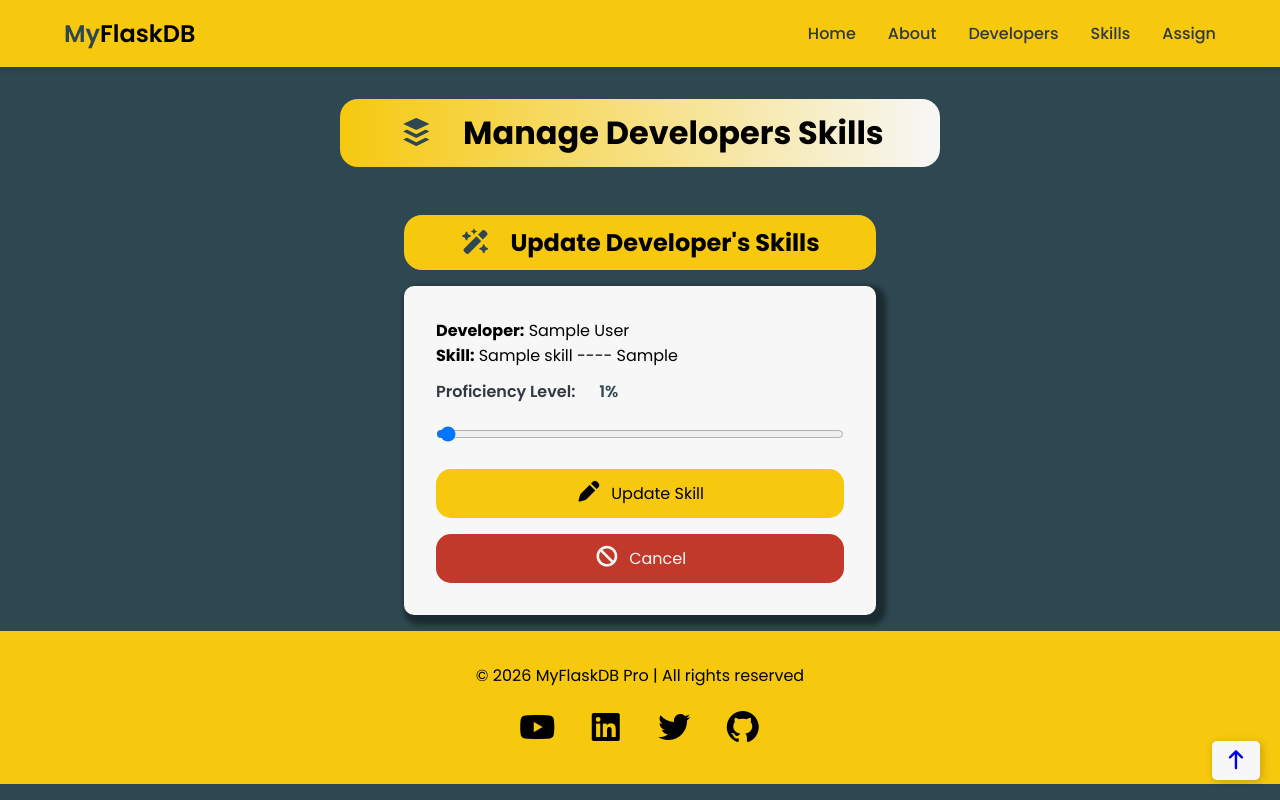
After one commit to Mohd-Idris/Module-4-Project-Python-Flask-DB, a Flask app: page /edit-assign/1 in a window 1280 px wide. The commit adds this page. Run offline with Flask 3, Linux system fonts and the light colour scheme; tables that the repository leaves empty hold one stand-in row (values such as "Sample post"); some libraries are stand-ins or nearby versions.

Commit message:
Added & Styled Edit-Developer-Skills page, Added edit and delete routes in python file

```diff
--- a/app.py
+++ b/app.py
@@ -12,6 +12,8 @@ app.config['SQLALCHEMY_TRACK_MODIFICATIONS'] = False
 # Initialize SQLAlchemy with the Flask app
 db = SQLAlchemy(app)
 
+
+# ============================================================================================================
 # Define the Developer model with id, first_name, last_name, and email fields
 class Developer(db.Model):
     id = db.Column(db.Integer, primary_key=True)
@@ -19,10 +21,17 @@ class Developer(db.Model):
     last_name = db.Column(db.String(50), nullable=False)
     email = db.Column(db.String(100), unique=True, nullable=False)
 
+    # Define the Relationship between Entities (Developer & Skill)
+    skill_asssigned = db.relationship('DeveloperSkill', backref='developer', cascade='all, delete-orphan')
+
+
     # Define the string representation of the Developer model for debugging purposes
     def __repr__(self):
         return f'<Developer {self.first_name} {self.last_name}>'
+# ============================================================================================================
 
+
+# ============================================================================================================
 # Define the Skills model with id, name, category, percentage, and description fields
 class Skill(db.Model):
   id = db.Column(db.Integer, primary_key=True)
@@ -30,11 +39,16 @@ class Skill(db.Model):
   category = db.Column(db.String(50), nullable=False)
   description = db.Column(db.Text, nullable=False)
 
+  # Define the Relationship between Entities (Developer & Skill)
+  developer_asssigned = db.relationship('DeveloperSkill', backref='skill', cascade='all, delete-orphan')
+
   # Define the string representation of the Skill model for debugging purposes
   def __repr__(self):
       return f'<Skill {self.name}>'
+# ============================================================================================================
 
 
+# ============================================================================================================
 # Define the Developer-Skills model with id, dev_id, skill_id, and proficiency_level fields
 class DeveloperSkill(db.Model):
   id = db.Column(db.Integer, primary_key=True)
@@ -43,16 +57,14 @@ class DeveloperSkill(db.Model):
   proficiency_level = db.Column(db.Integer, nullable=False)
 
   # Define the Relationship between Entities (Developer & Skill)
-  developer = db.relationship('Developer', backref=db.backref('skills_assigned', cascade='all, delete-orphan'))
-  skill = db.relationship('Skill', backref=db.backref('developers_assigned', cascade='all, delete-orphan'))
+  # developer = db.relationship('Developer', backref=db.backref('skills_assigned', cascade='all, delete-orphan'))
+  # skill = db.relationship('Skill', backref=db.backref('developers_assigned', cascade='all, delete-orphan'))
 
   def __repr__(self):
     return f'<DeveloperSkill Developer:{self.developer_id} Skill:{self.skill_id}'
+# ============================================================================================================
 
 
-with app.app_context():
-    # Create the database tables based on the defined models
-    db.create_all()
 
 # Home page route -loads HTML from templates Folder
 @app.route("/")
@@ -65,6 +77,7 @@ def home():
 def about():
   return render_template("about.html", title="Database Flask Project - About Page")
 
+# ============================================================================================================
 # Add Developer page route -loads HTML from templates Folder
 @app.route("/developers", methods=["GET", "POST"])
 def add_developer():
@@ -105,19 +118,6 @@ def add_developer():
                               emailInput=email
                               )
 
-    # Validate form data first
-    # if not first_name or not last_name or not email:
-    #   flash("❌ All fields are required. Please fill in all fields.", "error")
-    #   return redirect(url_for("add_developer"))
-
-    # Check if the email already exists in the database
-    # existing_developer = Developer.query.filter_by(email=email).first()
-
-    # If a developer with the same email exists, flash an error message and redirect back to the add developer page
-    # if existing_developer:
-      # flash("❌ A developer with this email already exists. Please use a different email.", "error")
-      # return redirect(url_for("add_developer"))
-
     # Create new developer instance
     new_developer = Developer(first_name=first_name, last_name=last_name, email=email)
 
@@ -131,7 +131,10 @@ def add_developer():
   # Query all developers from the database and pass them to the template for rendering
   developers = Developer.query.all()
   return render_template("developers.html", title="Database Flask Project - Manage Developers Page", developers=developers)
+# =========================================================================================================================
 
+
+# =========================================================================================================================
 @app.route("/edit_developer/<int:developer_id>", methods=["GET", "POST"])
 def edit_developer(developer_id):
   developer = Developer.query.get_or_404(developer_id)
@@ -174,7 +177,10 @@ def edit_developer(developer_id):
     return redirect(url_for("add_developer"))
 
   return render_template("edit-developers.html", title="Database Flask Project - Edit Developer Page", developer=developer)
+# =========================================================================================================================
 
+
+# =========================================================================================================================
 #  Delete Developer route - handles deletion of a developer by ID
 @app.route("/delete_developer/<int:developer_id>", methods=["POST"])
 def delete_developer(developer_id):
@@ -185,8 +191,10 @@ def delete_developer(developer_id):
   # Flash a success message when developer is deleted and redirect back to the add developer page
   flash("✅ Developer deleted successfully!", "success")
   return redirect(url_for("add_developer"))
+# ==========================================================================================================================
 
 
+# ==========================================================================================================================
 # Manage Skills
 # Add Skill page route -loads HTML from templates Folder
 @app.route("/skills", methods=["GET", "POST"])
@@ -244,6 +252,10 @@ def add_skill():
 
   return render_template("skills.html", title="Database Flask Project - Manage Skills Page", skills=skills)
 
+# ==========================================================================================================================
+
+
+# ==========================================================================================================================
 @app.route("/edit_skill/<int:skill_id>", methods=["GET", "POST"])
 def edit_skill(skill_id):
   skill = Skill.query.get_or_404(skill_id)
@@ -274,7 +286,10 @@ def edit_skill(skill_id):
     return redirect(url_for("add_skill"))
 
   return render_template("edit-skills.html", title="Database Flask Project - Edit Developer Page", skill=skill)
+# ==========================================================================================================================
 
+
+# ==========================================================================================================================
 #  Delete Skill route - handles deletion of a skill by ID
 @app.route("/delete_skill/<int:skill_id>", methods=["POST"])
 def delete_skill(skill_id):
@@ -285,7 +300,10 @@ def delete_skill(skill_id):
   # Flash a success message when developer is deleted and redirect back to the add developer page
   flash("✅ Skill deleted successfully!", "success")
   return redirect(url_for("add_skill"))
+# ==========================================================================================================================
 
+
+# ==========================================================================================================================
 # Assign Skills to Developers
 # Add DeveloperSkill page route -loads HTML from templates Folder
 @app.route("/developer-skills", methods=["GET", "POST"])
@@ -299,10 +317,6 @@ def assign_skill():
 
      # Track errors
      errors = []
-
-     #  nameInput = name
-     #  categoryInput = category
-     #  descriptionInput = description
 
      if not dev_id or dev_id == "":
         errors.append("* Developer must be selected first.")
@@ -318,16 +332,20 @@ def assign_skill():
                                      title="Database Flask Project - Manage Assigning Developers Skills Page",
                                      developers = Developer.query.all(),
                                      skills=Skill.query.all(),
-                                     assignments=DeveloperSkill.query.all()
+                                     assignments=DeveloperSkill.query.all() #comeback later
                                     )
      # Check if developer has the same skill
      dev_skill_exist = DeveloperSkill.query.filter_by(developer_id = int(dev_id), skill_id = int(skill_id)).first()
      if dev_skill_exist:
         flash("This Skill is already assigned to this developer","error")
-        return redirect(url_for("assign_skill("))
+        return redirect(url_for("assign_skill"))
 
-     # Create new developer-skill instance
-     new_dev_skill = DeveloperSkill(developer_id=int(dev_id), skill_id=int(skill_id), proficiency_level=int(pro_level))
+     # Create new developer-skill instances
+     developer_id = int(dev_id)
+     skill_id = int(skill_id)
+     proficiency_level = int(pro_level)
+
+     new_dev_skill = DeveloperSkill(developer_id=developer_id, skill_id=skill_id, proficiency_level=proficiency_level) #proficiency_level
 
      # Add to database
      db.session.add(new_dev_skill)
@@ -338,12 +356,52 @@ def assign_skill():
 
 
   # Query all skills from the database and pass them to the template for rendering
-  developers=Developer.query.all()
-  skills=Skill.query.all()
-  assignments=DeveloperSkill.query.all()
+  developers = Developer.query.all()
+  skills = Skill.query.all()
+  assignments = DeveloperSkill.query.all()
   return render_template("developer-skills.html", title="Database Flask Project - Manage Skills Assigning", developers=developers,skills=skills, assignments=assignments)
+# =======================================================================================================================================================================
+
+
+# =======================================================================================================================================================================
+@app.route("/edit-assign/<int:assign_id>", methods=["GET", "POST"])
+def edit_assign(assign_id):
+  assignment = DeveloperSkill.query.get_or_404(assign_id)
+  if request.method == "POST":
+    proficiency_value = request.form.get("proficiency_level").strip()
+
+    # Validate form data
+    if not proficiency_value :
+      flash("❌ All fields are required. Please fill in all fields.", "error")
+      return redirect(url_for("edit_assign"))
+
+
+
+    assignment.proficiency_level = int(proficiency_value)
+    db.session.commit()
+    # Flash a success message and redirect back to the add skill page
+    flash("✅ Proficiency updated successfully!", "success")
+    return redirect(url_for("assign_skill"))
+  return render_template("edit-dev-skills.html", title="Database Flask Project - Edit Developer's Skills Page", assignment=assignment)
+
+# =======================================================================================================================================================================
+
+# =======================================================================================================================================================================
+@app.route("/delete-assign/<int:assign_id>", methods=["GET", "POST"])
+def delete_assign(assign_id):
+  assignment = DeveloperSkill.query.get_or_404(assign_id)
+  db.session.delete(assignment)
+  db.session.commit()
+  # Flash a success message and redirect back to the add skill page
+  flash("✅ Skill Assigned has been removed successfully!", "success")
+  return redirect(url_for("assign_skill"))
+# =======================================================================================================================================================================
+
 
 if __name__ == "__main__":
+  with app.app_context():
+    # Create the database tables based on the defined models
+    db.create_all()
   # Runs local server at http://127.0.0.1:5001,
   # once you save changes, it refreshes automatically
   app.run(debug=True, port=5001)
--- a/static/css/style.css
+++ b/static/css/style.css
@@ -209,7 +209,8 @@ body.developers-page,
 body.edit-developers-page,
 body.skills-page,
 body.edit-skill-page,
-body.dev-skills-page {
+body.dev-skills-page,
+body.edit-dev-skill-page {
   background-color: var(--base-color);
 }
 
@@ -222,7 +223,7 @@ body.dev-skills-page {
   text-align: center;
   margin: 2rem auto;
   width: 100%;
-  max-width: 500px;
+  max-width: 600px;
   padding: 10px 20px;
   border-radius: 18px;
 
@@ -391,6 +392,7 @@ body.dev-skills-page {
   border: 1px solid var(--status-color);
   border-radius: 10px;
   box-shadow: 10px 5px 10px rgba(0, 0, 0, 0.1);
+  border: 1px solid red;
 }
 
 .dev-full-name,
@@ -418,24 +420,33 @@ body.dev-skills-page {
   display: block;
 }
 
-/* .card-info {
-  border: 1px solid red;
-} */
+.card-info {
+  /* border: 1px solid blueviolet; */
+  width: 100%;
+}
 
 .dev-name-title,
 .dev-skill-title {
   font-weight: 600;
-  font-size: 0.9rem;
+  font-size: 0.95rem;
   display: inline-block;
   color: var(--base-color);
-
 }
 
 .dev-name,
 .dev-skill {
   color: var(--soft-color);
-  display: inline;
+  display: inline-block;
   font-size: 1rem;
+}
+
+.dev-skill {
+  background-color: var(--soft-color);
+  color: var(--input-color);
+  border: 1px solid var(--input-color);
+  outline: none;
+  padding: 0 0.5rem;
+  border-radius: 5px;
 }
 
 
@@ -444,6 +455,7 @@ body.dev-skills-page {
 .card-actions {
   display: flex;
   gap: 0.5rem;
+  border: 1px solid greenyellow;
 }
 
 .edit-link {
--- /dev/null
+++ b/templates/edit-dev-skills.html
@@ -0,0 +1,62 @@
+{% extends "base.html" %} {%block body_class%}edit-dev-skill-page{%endblock%} {% block content %}
+<h1 class="edit-skill-title"><i class="fa-brands fa-buffer"></i>
+  <span class="skill-title-span">M</span>anage <span class="skill-title-span">D</span>evelopers <span
+    class="skill-title-span">S</span>kills
+</h1>
+<!-- Update Skill Profile -->
+<div class="edit-skill-wrapper">
+  <h2 class="edit-heading-title"><i class="fa-solid fa-wand-magic-sparkles"></i>Update Developer's Skills</h2>
+  <section class="form-container panel-layout">
+    <p><strong>Developer:</strong>
+      {{ assignment.developer.first_name }} {{ assignment.developer.last_name }}
+    </p>
+
+    <p><strong>Skill:</strong>
+      {{ assignment.skill.name }} ---- {{ assignment.skill.category}}
+    </p>
+
+    <form action="#" method="POST" class="add-form">
+      <label for="proficiency_level" class="Add-form-label">Proficiency Level: <span class="percent-value-span">{{
+          assignment.proficiency_level}}%</span></label>
+      <div class="slider-wrapper">
+        <input type="range" name="proficiency_level" id="proficiency_level" min="0" max="100"
+          value="{{ assignment.proficiency_level }}" step="1" class="range-input" />
+      </div>
+
+      <!-- Update Button -->
+      <button type="submit" class="btn-edit-skill-form"><i class="fa-solid fa-pen"></i> Update
+        Skill</button>
+
+      <!-- Cancel Button -->
+      <a href="{{ url_for('assign_skill') }}" class="btn-edit-skill-cancel"><i class="fa-solid fa-ban"></i> Cancel</a>
+    </form>
+  </section>
+
+  <!-- Slider  -->
+  <script>
+    const percentage = document.getElementById('proficiency_level');
+    const percentValueSpan = document.querySelector('.percent-value-span');
+
+    percentage.oninput = () => {
+      percentValueSpan.textContent = percentage.value + '%';
+
+      if (percentage.value >= 0 && percentage.value <= 30) {
+        percentValueSpan.style.color = '#ef4444';
+      }
+
+      else if (percentage.value > 30 && percentage.value <= 50) {
+        percentValueSpan.style.color = '#f59e0b';
+      }
+      else if (percentage.value > 50 && percentage.value <= 70) {
+        percentValueSpan.style.color = '#b45309';
+      }
+      else if (percentage.value > 70 && percentage.value <= 85) {
+        percentValueSpan.style.color = '#10b981';
+      }
+      else {
+        percentValueSpan.style.color = '#0ea874';
+      }
+    }
+
+  </script>
+  {% endblock %}
```
Also changed, not shown: templates/developer-skills.html (+11 -12 lines).
